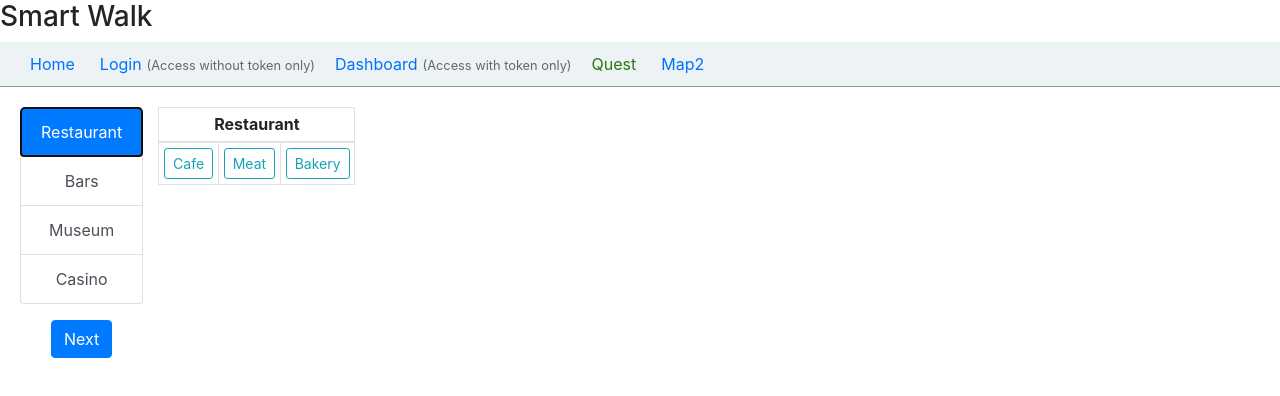
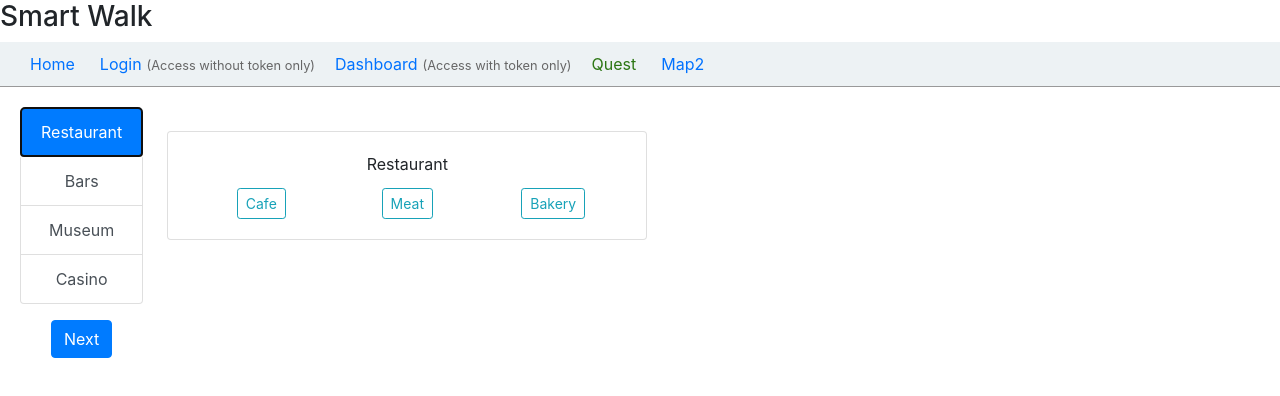
Before and after one commit to Mazoonn/Project-SWAP, a React (Create React App) app in the folder client/: page /quest in a window 1280 px wide. Both pictures are taken after a click on the button "Restaurant". Shown: the top 396 px of the page. Built offline with nearby package versions, Linux system fonts and the light colour scheme; what react-google-maps would draw is missing.

Commit message:
quest update

```diff
--- a/client/src/components/map/map.jsx
+++ b/client/src/components/map/map.jsx
@@ -23,7 +23,7 @@ class Map extends Component {
   render() {
     return (
       <MapWithAMarker
-        googleMapURL={`https://maps.googleapis.com/maps/api/js?key=${googleKey}&libraries=geometry,drawing,places`}
+        googleMapURL={`https://maps.googleapis.com/maps/api/js?key=${googleKey}&libraries=geometry,drawing,places&language=en`}
         loadingElement={<div style={{ height: "100%" }} />}
         containerElement={<div style={{ height: `700px` }} />}
         mapElement={<div style={{ height: "100%" }} />}
@@ -37,6 +37,10 @@ export default Map;
 
 const MapWithAMarker = withScriptjs(
   withGoogleMap((props) => (
-    <GoogleMap defaultZoom={11} defaultCenter={props.center}></GoogleMap>
+    <GoogleMap
+      defaultZoom={11}
+      defaultCenter={props.center}
+      options={{ streetViewControl: false }}
+    ></GoogleMap>
   ))
 );
--- a/client/src/components/quest/category.jsx
+++ b/client/src/components/quest/category.jsx
@@ -5,12 +5,14 @@ class Category extends Component {
     return (
       <div className="list-group">
         {this.props.categoryList.map((category) => {
+          let className = "list-group-item list-group-item-action text-center";
+          if (category.isCurrentlySelected) className = className + " active";
           return (
             <button
               type="button"
-              className="list-group-item list-group-item-action text-center"
+              className={className}
               onClick={(button) => {
-                this.props.handleOnClickCategory(button.target, category.id);
+                this.props.handleOnClickCategory(category.id);
               }}
               key={category.id}
             >
--- a/client/src/components/quest/quest.jsx
+++ b/client/src/components/quest/quest.jsx
@@ -42,27 +42,23 @@ class Quest extends Component {
     this.setState({ categoryList: categories });
   };
 
-  handleOnClickCategory = (button, key) => {
+  handleOnClickCategory = (key) => {
     const categories = [...this.state.categoryList];
-    const category = categories.find((category) => {
-      return category.id === key;
-    });
-    if (!category.isFirstSelected) {
-      category.isFirstSelected = true;
-      category.isCurrentlySelected = true;
-      category.subCategory = this.handleGetSubCategories(key);
-      button.className = button.className + " active";
-    } else {
-      if (category.isCurrentlySelected)
-        button.className = button.className.replace("active", "");
-      else button.className = button.className + " active";
-      category.isCurrentlySelected = !category.isCurrentlySelected;
-    }
-    categories.forEach((cat) => {
-      if (cat.id === button.key) cat = category;
-    });
+    const indexCategories = categories.findIndex(
+      (category) => category.id === key
+    );
+    if (!categories[indexCategories].isFirstSelected) {
+      categories[indexCategories].isFirstSelected = true;
+      categories[indexCategories].isCurrentlySelected = true;
+      categories[indexCategories].subCategory = this.handleGetSubCategories(
+        key
+      );
+    } else
+      categories[indexCategories].isCurrentlySelected = !categories[
+        indexCategories
+      ].isCurrentlySelected;
     this.setState({ categoryList: categories });
-  }; //need to optimise and factorise
+  };
 
   handleOnClickSubCategory = (keyCategory, keySubCategory) => {
     const categoryList = [...this.state.categoryList];
@@ -78,7 +74,7 @@ class Quest extends Component {
       indexSubCategory
     ].isSelected = !flag;
     this.setState({ categoryList });
-  }; //neeed to optimise
+  };
 
   handleGetSubCategories = (id) => {
     const subCategory = getSubCategoriesId(id);
@@ -89,23 +85,23 @@ class Quest extends Component {
   };
 
   handleDivideSubCategories = () => {
-    const rows = [];
+    // const rows = [];
     const categories = this.state.categoryList.filter(
       (category) => category.isCurrentlySelected
     );
-    const size = Math.ceil(
-      categories.length / this.state.columnsOfSubcategories
-    );
-    for (var i = 0; i < size; i++) {
-      let slice = categories.slice(
-        i * this.state.columnsOfSubcategories,
-        (i + 1) * this.state.columnsOfSubcategories
-      );
-      rows[i] = (
-        <div className="row">
-          {slice.map((category) => {
+    // const size = Math.ceil(
+    //   categories.length / this.state.columnsOfSubcategories
+    // );
+    // for (var i = 0; i < size; i++) {
+    //   let slice = categories.slice(
+    //     i * this.state.columnsOfSubcategories,
+    //     (i + 1) * this.state.columnsOfSubcategories
+    //   );
     return (
-              <div className="col">
+      <div className={`row row-cols-${this.state.columnsOfSubcategories}`}>
+        {categories.map((category) => {
+          return (
+            <div className="col p-4">
               <SubCategory
                 category={category}
                 columns={this.state.columnsInSubCategoires}
@@ -116,8 +112,6 @@ class Quest extends Component {
         })}
       </div>
     );
-    }
-    return rows;
   };
 
   componentDidMount() {
--- a/client/src/components/quest/subCategory.jsx
+++ b/client/src/components/quest/subCategory.jsx
@@ -45,16 +45,40 @@ class SubCategory extends Component {
   };
   render() {
     return (
-      <table className="table-sm table-bordered">
-        <thead>
-          <tr>
-            <th colSpan={this.props.columns} className="text-center">
-              {this.props.category.name}
-            </th>
-          </tr>
-        </thead>
-        <tbody>{this.handleDivide()}</tbody>
-      </table>
+      <div className="card" style={{ width: "30rem" }}>
+        <div className="card-body text-center">
+          <div className="card-title">{this.props.category.name}</div>
+          <div className="card-text">
+            {/* <table className="table-sm table-bordered m-auto">
+              <tbody>{this.handleDivide()}</tbody>
+            </table> */}
+            <div className="container">
+              <div className={`row row-cols-${this.props.columns}`}>
+                {this.props.category.subCategory.map((sub) => {
+                  let className = "btn btn-outline-info btn-sm";
+                  if (sub.isSelected) className = className + " active";
+                  return (
+                    <div className="col">
+                      <button
+                        onClick={() => {
+                          this.props.clickSubCategory(
+                            this.props.category.id,
+                            sub.id2
+                          );
+                        }}
+                        type="button"
+                        className={className}
+                      >
+                        {sub.name}
+                      </button>
+                    </div>
+                  );
+                })}
+              </div>
+            </div>
+          </div>
+        </div>
+      </div>
     );
   }
 }
--- a/client/src/services/CategSubCateg.js
+++ b/client/src/services/CategSubCateg.js
@@ -8,7 +8,7 @@ const CategorySubCategory = [
   { id1: 3, id2: 1, name: "Art" },
   { id1: 3, id2: 2, name: "Biographical" },
   { id1: 3, id2: 3, name: "Automobile" },
-  { id1: 3, id2: 1, name: "Children's" },
+  { id1: 3, id2: 4, name: "Children's" },
   { id1: 4, id2: 2, name: "Slots" },
   { id1: 4, id2: 3, name: "Video Poker" },
 ];
```
Lines whose indentation alone changed are shown as unchanged.
